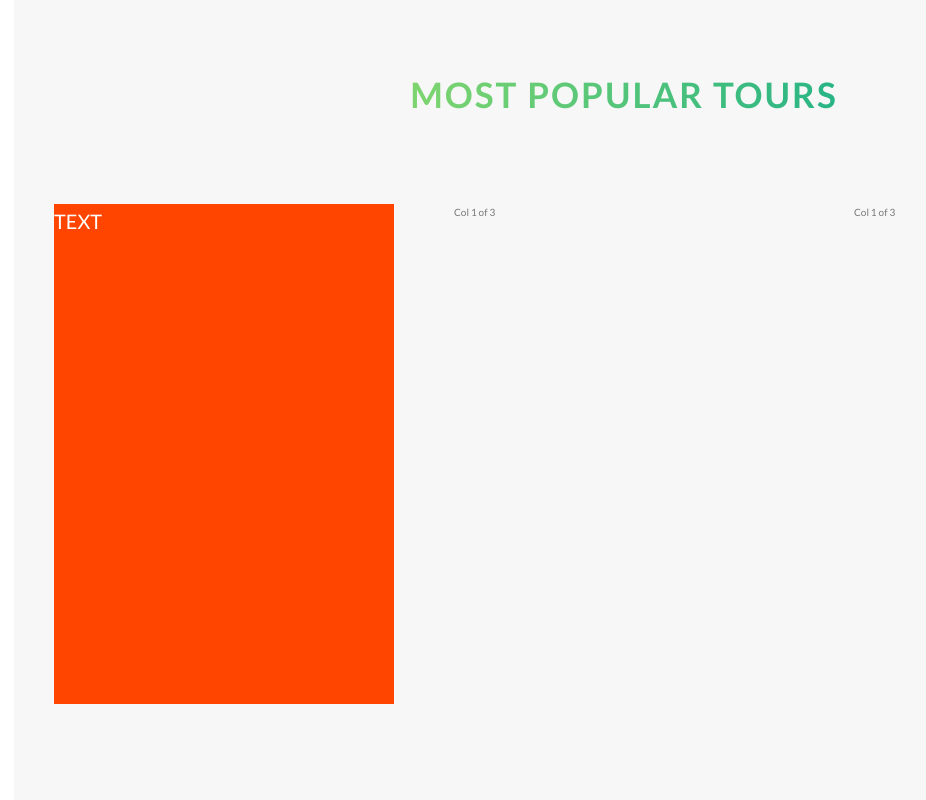
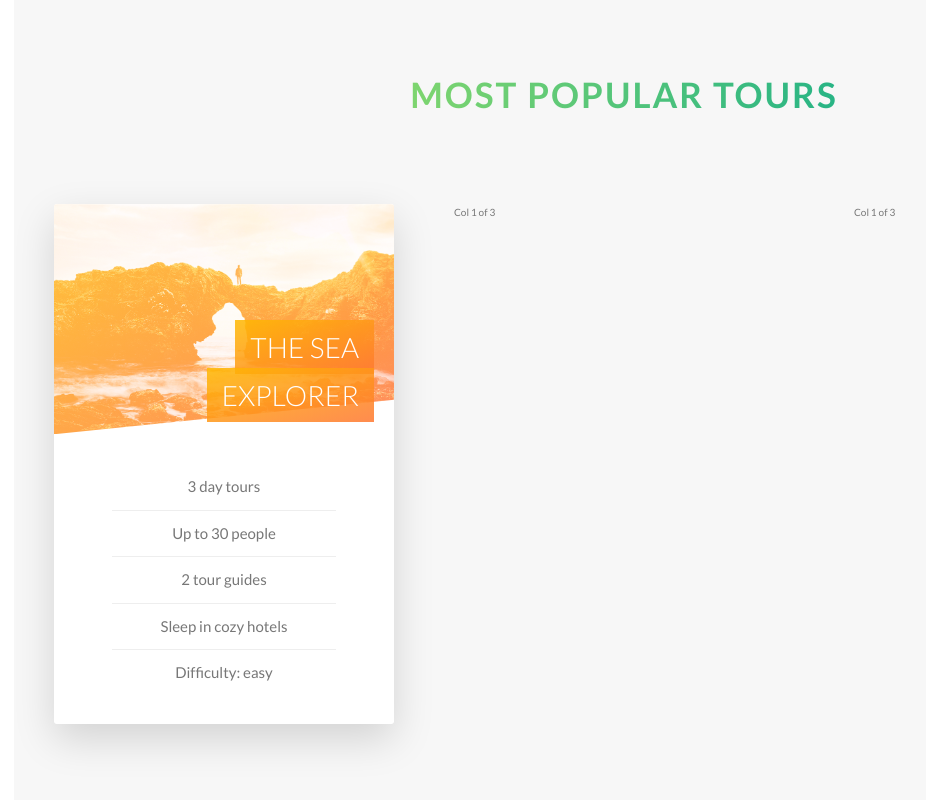
Before and after one commit to Apoka5555/advanced-css, a website: page Natours/index.html in a window 1280 px wide. Shown: the part 2296-3096 px from the top of the page, without its empty margins (16-942 px from the left). Drawn offline with Linux system fonts and the light colour scheme.

Commit message:
Add tours section card

```diff
--- a/Natours/index.html
+++ b/Natours/index.html
@@ -113,8 +113,25 @@
                 <div class="row">
                     <div class="col-1-of-3">
                         <div class="card">
-                            <div class="card__side">
-                                TEXT
+                            <div class="card__side card__side--front">
+                                <div class="card__picture card__picture--1">
+                                    &nbsp;
+                                </div>
+                                <h4 class="card__heading">
+                                    <span class="card__heading-span card__heading-span--1">The Sea Explorer</span>
+                                </h4>
+                                <div class="card__details">
+                                    <ul>
+                                        <li>3 day tours</li>
+                                        <li>Up to 30 people</li>
+                                        <li>2 tour guides</li>
+                                        <li>Sleep in cozy hotels</li>
+                                        <li>Difficulty: easy</li>
+                                    </ul>
+                                </div>
+                            </div>
+                            <div class="card__side card__side--back card__side--back-1">
+                                BACK
                             </div>
                         </div>
                     </div>
--- a/Natours/sass/abstracts/_variables.scss
+++ b/Natours/sass/abstracts/_variables.scss
@@ -3,7 +3,14 @@ $color-primary: #55c57a;
 $color-primary-light: #7ed56f;
 $color-primary-dark: #28b485;
 
+$color-secondary-light: #ffb900;
+$color-secondary-dark: #ff7730;
+
+$color-tertiary-light: #2998ff;
+$color-tertiary-dark: #5643fa;
+
 $color-grey-light-1: #f7f7f7;
+$color-grey-light-2: #eee;
 
 $color-grey-dark: #777;
 $color-white: #fff;
@@ -16,3 +23,6 @@ $default-font-size: 1.6rem;
 $grid-width: 114rem;
 $gutter-vertical: 8rem;
 $gutter-horizontal: 6rem;
+
+// SHADOW
+$box-shadow-1: 0 1.5rem 4rem rgba($color-black, 0.15);
--- a/Natours/sass/components/_card.scss
+++ b/Natours/sass/components/_card.scss
@@ -1,16 +1,116 @@
 .card {
+  // FUNCTIONALITY
   perspective: 150rem;
   -moz-perspective: 150rem;
+  position: relative;
+  height: 52rem;
 
   &__side {
-    background-color: orangered;
-    color: #fff;
-    font-size: 2rem;
-    height: 50rem;
-    transition: all 0.8s;
+    height: 52rem;
+    transition: all 0.8s ease;
+    position: absolute;
+    top: 0;
+    left: 0;
+    width: 100%;
+    backface-visibility: hidden;
+    border-radius: 3px;
+    overflow: hidden;
+    box-shadow: $box-shadow-1;
+
+    &--front {
+      background-color: $color-white;
+    }
+
+    &--back {
+      transform: rotateY(180deg);
+
+      &-1 {
+        background-image: linear-gradient(
+          to right bottom,
+          $color-secondary-light,
+          $color-secondary-dark
+        );
+      }
+    }
   }
 
-  &:hover &__side {
-    transform: rotateY(180deg);
+  &:hover &__side--front {
+    transform: rotateY(-180deg);
+  }
+
+  &:hover &__side--back {
+    transform: rotateY(0);
+  }
+
+  // FRONT SIDE STYLING
+  &__picture {
+    background-size: cover;
+    height: 23rem;
+    background-blend-mode: screen;
+    -webkit-clip-path: polygon(0 0, 100% 0, 100% 85%, 0 100%);
+    clip-path: polygon(0 0, 100% 0, 100% 85%, 0 100%);
+
+    &--1 {
+      background-image: linear-gradient(
+          to right bottom,
+          $color-secondary-light,
+          $color-secondary-dark
+        ),
+        url(../img/nat-5.jpg);
+    }
+
+    &--2 {
+      background-image: url(../img/nat-5.jpg);
+    }
+
+    &--3 {
+      background-image: url(../img/nat-5.jpg);
+    }
+  }
+
+  &__heading {
+    font-size: 2.8rem;
+    font-weight: 300;
+    text-transform: uppercase;
+    text-align: right;
+    color: $color-white;
+    position: absolute;
+    top: 12rem;
+    right: 2rem;
+    width: 75%;
+  }
+
+  &__heading-span {
+    padding: 1rem 1.5rem;
+    -webkit-box-decoration-break: clone;
+    box-decoration-break: clone;
+
+    &--1 {
+      background-image: linear-gradient(
+        to right bottom,
+        rgba($color-secondary-light, 0.85),
+        rgba($color-secondary-dark, 0.85)
+      );
+    }
+  }
+
+  &__details {
+    padding: 3rem;
+
+    ul {
+      list-style: none;
+      width: 80%;
+      margin: 0 auto;
+
+      li {
+        text-align: center;
+        font-size: 1.5rem;
+        padding: 1rem;
+
+        &:not(:last-child) {
+          border-bottom: 1px solid $color-grey-light-2;
+        }
+      }
+    }
   }
 }
--- a/Natours/sass/components/_feature-box.scss
+++ b/Natours/sass/components/_feature-box.scss
@@ -4,7 +4,7 @@
   padding: 2.5rem;
   text-align: center;
   border-radius: 3px;
-  box-shadow: 0 1.5rem 4rem rgba($color-black, 0.15);
+  box-shadow: $box-shadow-1;
   transition: transform 0.3s;
 
   &__icon {
--- a/Natours/sass/layout/_header.scss
+++ b/Natours/sass/layout/_header.scss
@@ -10,6 +10,7 @@
   background-position: top;
   position: relative;
 
+  -webkit-clip-path: polygon(0 0, 100% 0, 100% 75vh, 0 100%);
   clip-path: polygon(0 0, 100% 0, 100% 75vh, 0 100%);
 
   &__logo-box {
```
Also changed, not shown: Natours/css/style.css.
